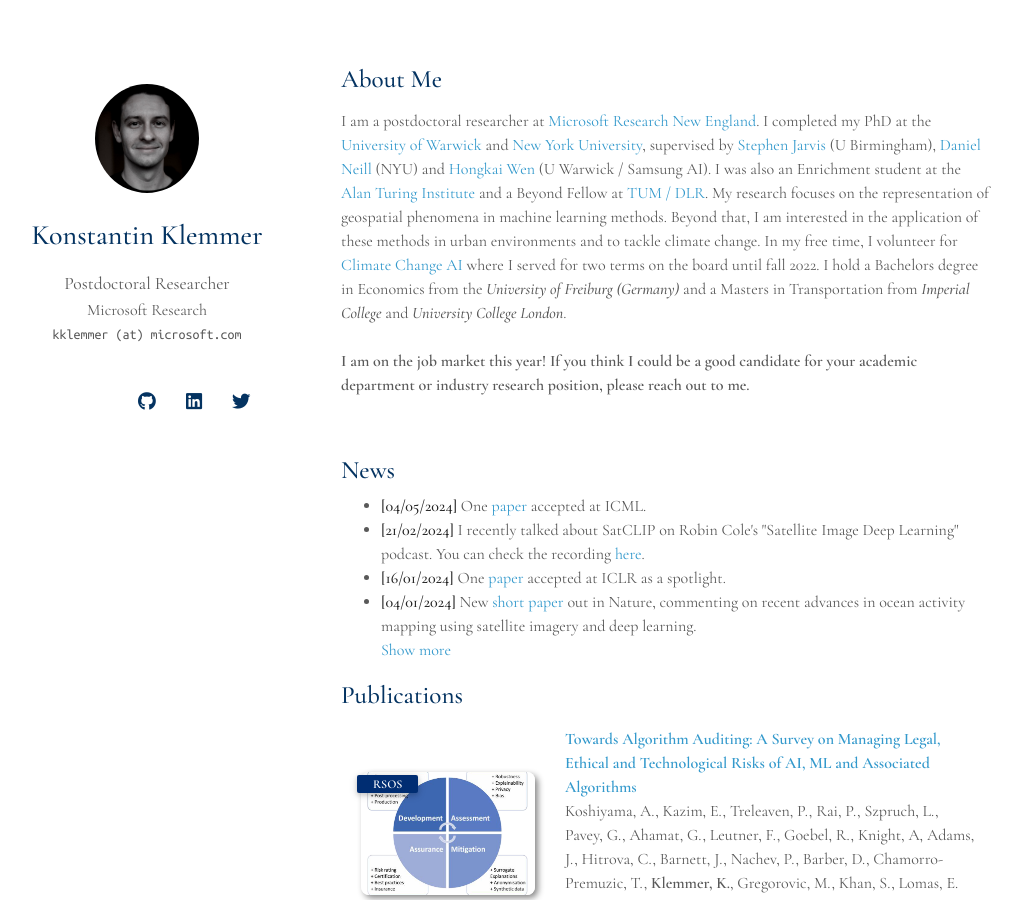
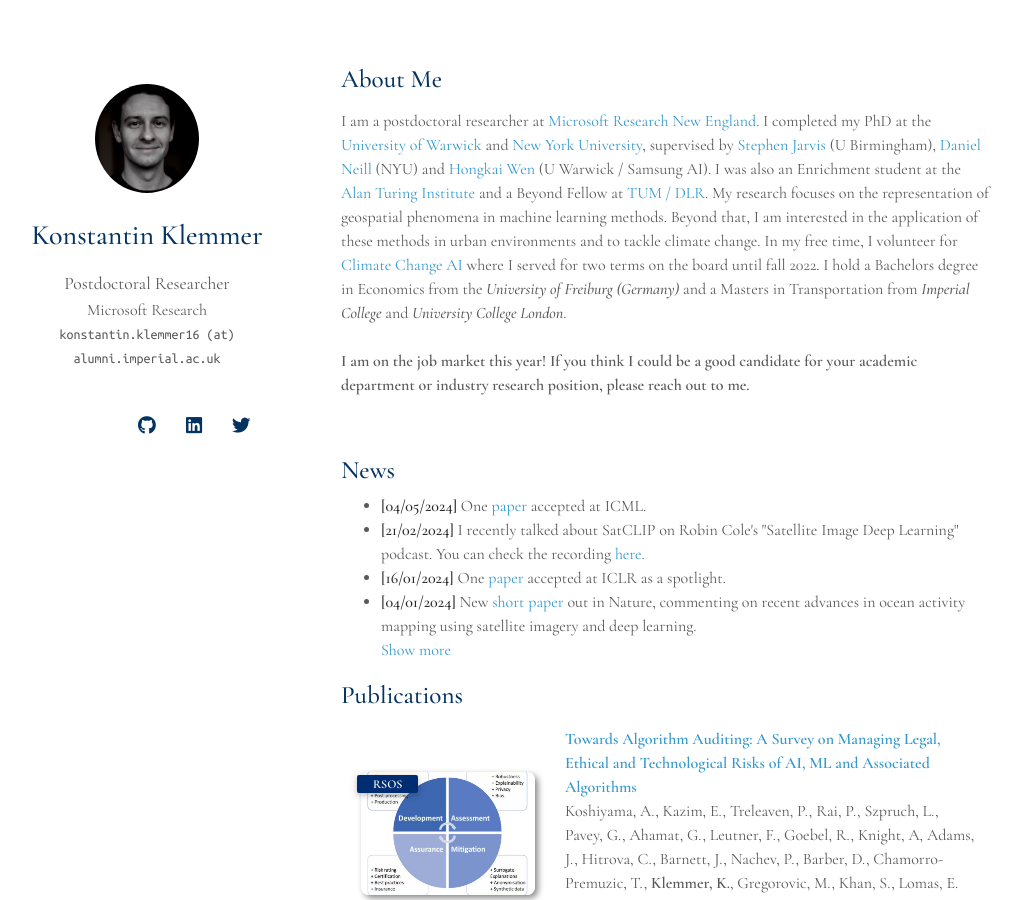
Before and after one commit to konstantinklemmer/konstantinklemmer.github.io, a Jekyll site: the page built from index.md, in a window 1280 px wide and 900 px high. Shown: the whole window, without its empty margins (129-1151 px from the left). Built offline with Jekyll 4.4.1, drawn with Linux system fonts in a browser that asks for light colours; nearby versions of some CDN libraries; a style sheet for code colours, icons or effects is not loaded; our own code applies the rules of GitHub Pages for plain Markdown files.

Commit message:
Update _config.yml

```diff
--- a/_config.yml
+++ b/_config.yml
@@ -2,7 +2,7 @@
 title: Konstantin Klemmer
 position: Postdoctoral Researcher
 affiliation: Microsoft Research
-email: kklemmer (at) microsoft.com
+email: konstantin.klemmer16 (at) alumni.imperial.ac.uk
 
 # Search Engine Optimization (SEO)
 # The following information is used to improve the website traffic from search engines, e.g., Google.
```
